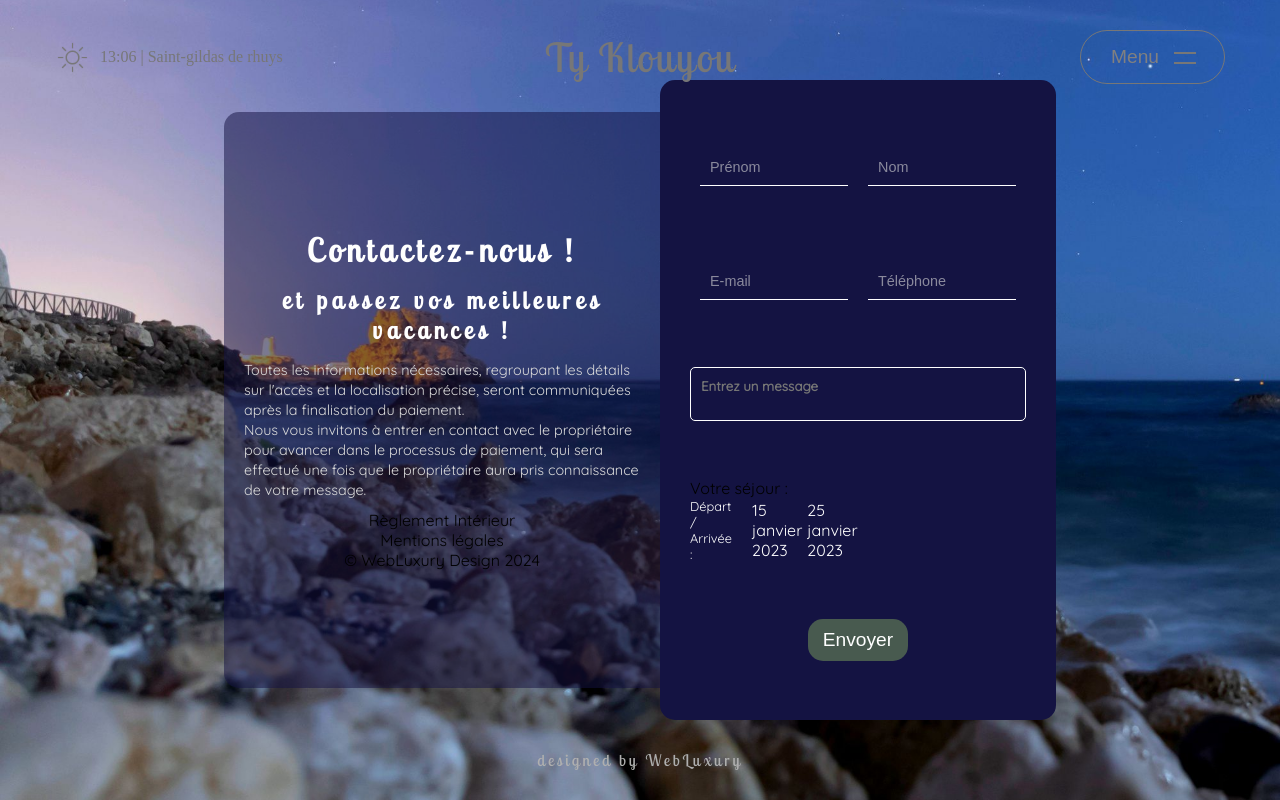
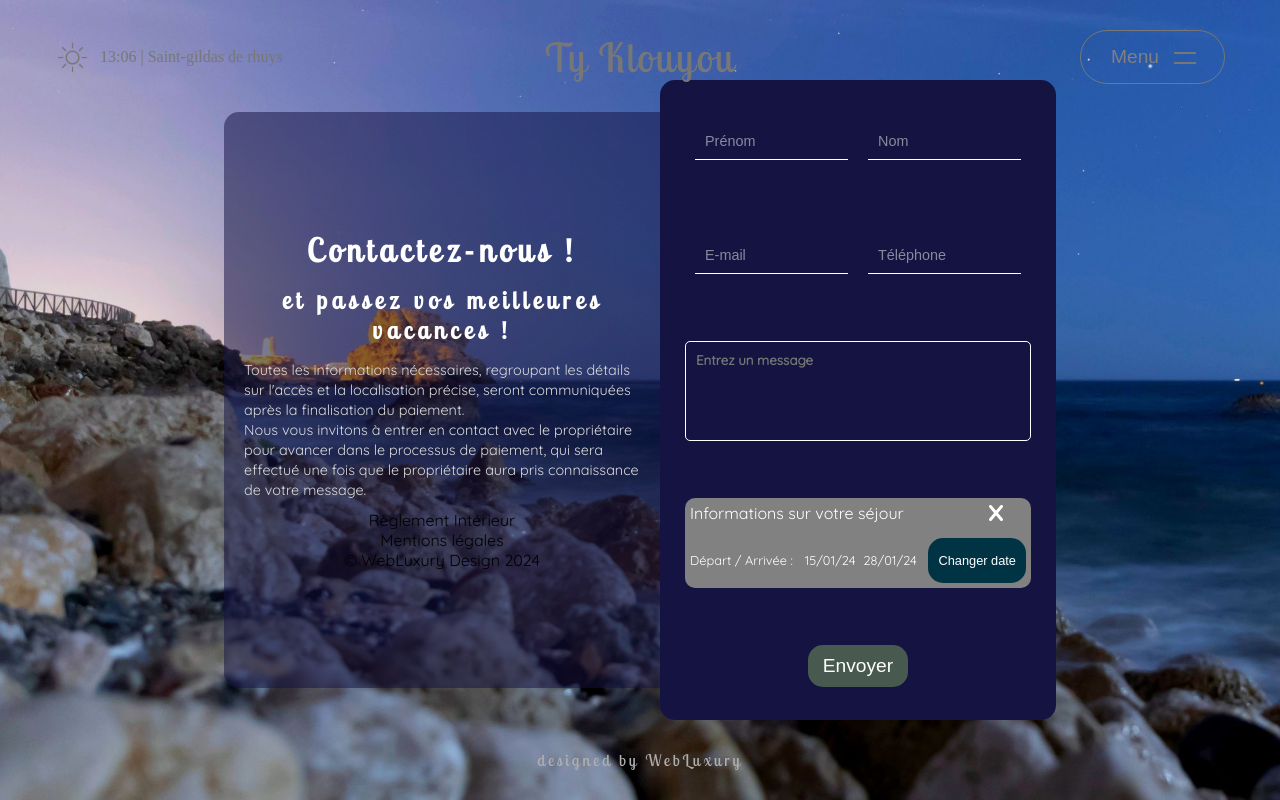
Before and after one commit to Adrien-legeleu/Ty-Klouyou-maison, a React (Create React App) app in the folder tyklouyou/: page /contact in a window 1280 px wide. Built offline with nearby package versions, Linux system fonts and the light colour scheme.

Commit message:
ty klouyou

```diff
--- a/tyklouyou/src/pages/Contact.jsx
+++ b/tyklouyou/src/pages/Contact.jsx
@@ -22,13 +22,14 @@ const Contact = () => {
             </div>
 
             <div className="stay-container">
-              <p>Votre séjour :</p>
+              <p className="text-visible">Informations sur votre séjour</p>
               <div className="stay">
                 <p>Départ / Arrivée : </p>
-              <div className="date-content">
-                <span>15 janvier 2023</span>
-                <span>25 janvier 2023</span>
-              </div>
+                <div className="date-content">
+                  <span>15/01/24</span>
+                  <span>28/01/24</span>
+                </div>
+                <button>Changer date</button>
               </div>
             </div>
             <textarea placeholder="Entrez un message"></textarea>
--- a/tyklouyou/src/style/pages/_contact.scss
+++ b/tyklouyou/src/style/pages/_contact.scss
@@ -25,7 +25,7 @@
         align-items: center;
         justify-content: center;
         height: 100%;
-        padding: 30px;
+        padding: 5px 25px;
 
         .input{
             @include AlignChild(row,center,center);
@@ -57,30 +57,62 @@
           padding: 10px;
           border-radius: 5px;
           resize: none;
+          height: 100px;
           min-width: 100%;
           color: white;
         }
 
-        .stay {
+        .stay-container {
           grid-area: f;
-          @include AlignChild(row, center, center);
           color: white;
+        background: rgb(129, 129, 129);
+          padding: 5px;
+          border-radius: 10px;
+          .text-visible{
+            position: relative;
+            width: 100%;
+            &::before{
+                content: "";
+                position: absolute;
+                width: 20px;
+                height: 3px;
+                background: white;
+                right: 20px;
+                border-radius: 80px;
+                top: 50%;
+                transform: translateY(-50%) rotate(50deg);
 
-          p {
-            font-size: 0.8rem;
-            flex: 1;
+            }
+            &::after{
+                content: "";
+                position: absolute;
+                width: 20px;
+                height: 3px;
+                background: white;
+                right: 20px;
+                border-radius: 80px;
+                top: 50%;
+                transform: translateY(-50%) rotate(130deg) ;
+
+            }
           }
-          .date-content{
-            padding-left: 20px;
-            box-sizing: border-box;
-            @include AlignChild(row, center, center);
-            gap: 5px;
-              input{
-                background: transparent;
-                color: white;
-                border: none;
-              }
-          }
+            .stay{
+                margin-top: 15px;
+                @include AlignChild(row, center, space-between);
+                font-size: 0.8rem;
+                gap: 10px;
+                width: 100%;
+
+                .date-content{
+                    @include AlignChild(row, center, center);
+                    gap: 8px;
+                }
+
+                button{
+                    font-size: 0.8rem;
+                    padding: 15px 10px;
+                }
+            }
         }
         .btn {
           grid-area: g;
```
